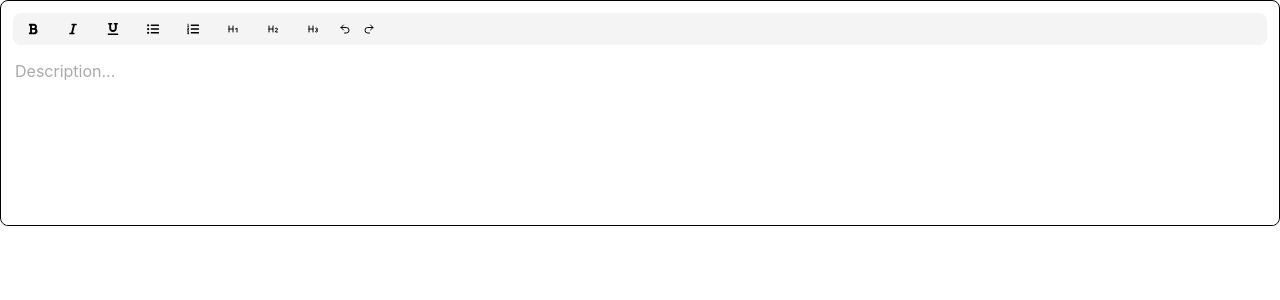
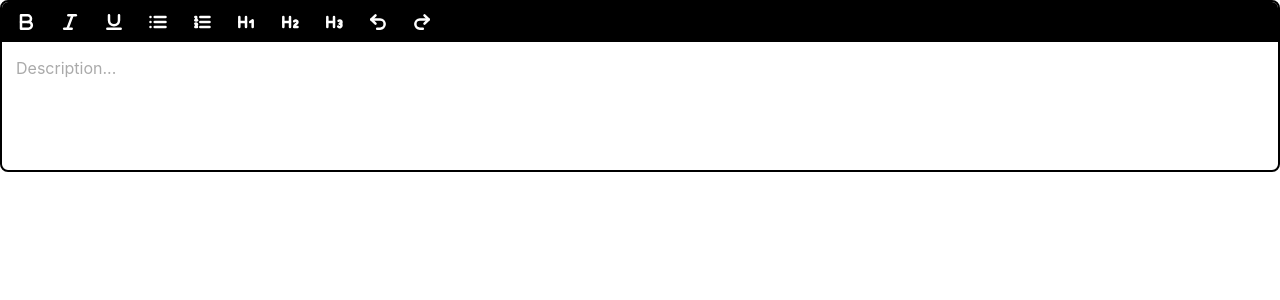
Before and after one commit to Balaganesh003/jobs-portal, a Next.js app: page /components/TiptapEditor in a window 1280 px wide. Shown: the top 300 px of the page. Built offline with nearby package versions, Linux system fonts and the light colour scheme.

Commit message:
updated the icons and styles in the tiptap editor

```diff
--- a/package.json
+++ b/package.json
@@ -26,6 +26,7 @@
     "autoprefixer": "10.4.14",
     "eslint": "8.43.0",
     "eslint-config-next": "13.4.6",
+    "lucide-react": "^0.248.0",
     "next": "13.4.6",
     "postcss": "8.4.24",
     "react": "18.2.0",
--- a/pages/components/TiptapEditor.jsx
+++ b/pages/components/TiptapEditor.jsx
@@ -7,22 +7,18 @@ import Dropcursor from '@tiptap/extension-dropcursor';
 import StarterKit from '@tiptap/starter-kit';
 import React from 'react';
 import Link from '@tiptap/extension-link';
-
 import {
-  FaBold,
-  FaItalic,
-  FaListOl,
-  FaListUl,
-  FaUnderline,
-} from 'react-icons/fa';
-
-import {
-  LuHeading1,
-  LuHeading2,
-  LuHeading3,
-  LuRedo2,
-  LuUndo2,
-} from 'react-icons/lu';
+  Bold,
+  Heading1,
+  Heading2,
+  Heading3,
+  List,
+  ListOrdered,
+  Italic,
+  Underline as Underline2,
+  Undo2,
+  Redo2,
+} from 'lucide-react';
 
 const MenuBar = ({ editor }) => {
   if (!editor) {
@@ -30,107 +26,154 @@ const MenuBar = ({ editor }) => {
   }
 
   return (
-    <div className="flex items-center justify-between p-[2px] mx-3 mt-3 rounded-lg bg-[#f4f4f4] font-graphik-regular">
-      <div className="flex  items-center gap-1 md:gap-2 lg:gap-3  mb-0 mx-1">
+    <div className="flex items-center px-[10px] py-[6px] space-x-2 sm:space-x-3 md:space-x-4 rounded-t-md bg-black    ">
       <button
         onClick={() => editor.chain().focus().toggleBold().run()}
         disabled={!editor.can().chain().focus().toggleBold().run()}
         className={
           editor.isActive('bold')
-              ? 'bg-black/[5%] p-2 rounded-lg'
-              : 'hover:bg-black/[5%] p-2 rounded-lg'
+            ? ' bg-white/[20%] p-1 rounded '
+            : 'hover:bg-white/[20%] p-1 rounded '
         }>
-          <FaBold className="w-3 h-3" />
+        <Bold
+          strokeWidth={2.5}
+          size={20}
+          absoluteStrokeWidth
+          className="text-white"
+        />
       </button>
+
       <button
         onClick={() => editor.chain().focus().toggleItalic().run()}
         disabled={!editor.can().chain().focus().toggleItalic().run()}
         className={
           editor.isActive('italic')
-              ? 'bg-black/[5%] p-2 rounded-lg'
-              : 'hover:bg-black/[5%] p-2 rounded-lg'
+            ? ' bg-white/[20%] p-1 rounded '
+            : 'hover:bg-white/[20%] p-1 rounded '
         }>
-          <FaItalic className="w-3 h-3" />
+        <Italic
+          strokeWidth={2.5}
+          size={20}
+          absoluteStrokeWidth
+          className="text-white"
+        />
       </button>
 
       <button
         onClick={() => editor.chain().focus().toggleUnderline().run()}
         className={
           editor.isActive('underline')
-              ? 'bg-black/[5%] p-2 rounded-lg'
-              : 'hover:bg-black/[5%] p-2 rounded-lg'
+            ? ' bg-white/[20%] p-1 rounded'
+            : 'hover:bg-white/[20%] p-1 rounded '
         }>
-          <FaUnderline className="w-3 h-3" />
+        <Underline2
+          strokeWidth={2.5}
+          size={20}
+          absoluteStrokeWidth
+          className="text-white"
+        />
       </button>
 
       <button
         onClick={() => editor.chain().focus().toggleBulletList().run()}
         className={
           editor.isActive('bulletList')
-              ? 'bg-black/[5%] p-2 rounded-lg'
-              : 'hover:bg-black/[5%] p-2 rounded-lg'
+            ? ' bg-white/[20%] p-1 rounded'
+            : 'hover:bg-white/[20%] p-1 rounded'
         }>
-          <FaListUl className="w-3 h-3" />
+        <List
+          strokeWidth={2.5}
+          size={20}
+          absoluteStrokeWidth
+          className="text-white"
+        />
       </button>
+
       <button
         onClick={() => editor.chain().focus().toggleOrderedList().run()}
         className={
           editor.isActive('orderedList')
-              ? 'bg-black/[5%] p-2 rounded-lg'
-              : 'hover:bg-black/[5%] p-2 rounded-lg'
+            ? ' bg-white/[20%] p-1 rounded'
+            : 'hover:bg-white/[20%] p-1 rounded'
         }>
-          <FaListOl className="w-3 h-3" />
+        <ListOrdered
+          strokeWidth={2.5}
+          size={20}
+          absoluteStrokeWidth
+          className="text-white"
+        />
       </button>
-        {/* h1 */}
 
-        {/* h2 */}
       <button
-          onClick={() =>
-            editor.chain().focus().toggleHeading({ level: 1 }).run()
-          }
+        onClick={() => editor.chain().focus().toggleHeading({ level: 1 }).run()}
         className={
           editor.isActive('heading', { level: 1 })
-              ? 'bg-black/[5%] p-2 rounded-lg'
-              : 'hover:bg-black/[5%] p-2 rounded-lg'
+            ? ' bg-white/[20%] p-1 rounded'
+            : 'hover:bg-white/[20%] p-1 rounded'
         }>
-          <LuHeading1 className="w-3 h-3" />
+        <Heading1
+          strokeWidth={2.5}
+          size={20}
+          absoluteStrokeWidth
+          className="text-white"
+        />
       </button>
-        {/* h3 */}
+
       <button
-          onClick={() =>
-            editor.chain().focus().toggleHeading({ level: 2 }).run()
-          }
+        onClick={() => editor.chain().focus().toggleHeading({ level: 2 }).run()}
         className={
           editor.isActive('heading', { level: 2 })
-              ? 'bg-black/[5%] p-2 rounded-lg'
-              : 'hover:bg-black/[5%] p-2 rounded-lg'
+            ? ' bg-white/[20%] p-1 rounded'
+            : 'hover:bg-white/[20%] p-1 rounded'
         }>
-          <LuHeading2 className="w-3 h-3" />
+        <Heading2
+          strokeWidth={2.5}
+          size={20}
+          absoluteStrokeWidth
+          className="text-white"
+        />
       </button>
-        {/* undo */}
+
       <button
-          onClick={() =>
-            editor.chain().focus().toggleHeading({ level: 3 }).run()
-          }
+        onClick={() => editor.chain().focus().toggleHeading({ level: 3 }).run()}
         className={
           editor.isActive('heading', { level: 3 })
-              ? 'bg-black/[5%] p-2 rounded-lg'
-              : 'hover:bg-black/[5%] p-2 rounded-lg'
+            ? ' bg-white/[20%] p-1 rounded'
+            : 'hover:bg-white/[20%] p-1 rounded'
         }>
-          <LuHeading3 className="w-3 h-3" />
+        <Heading3
+          strokeWidth={2.5}
+          size={20}
+          absoluteStrokeWidth
+          className="text-white"
+        />
       </button>
-        {/* redo */}
+
       <button
         onClick={() => editor.chain().focus().undo().run()}
         disabled={!editor.can().chain().focus().undo().run()}>
-          <LuUndo2 className="w-3 h-3 font-bold" />
+        <div className="hover:bg-white/20 p-1 cursor-pointer rounded">
+          <Undo2
+            strokeWidth={2.5}
+            size={20}
+            absoluteStrokeWidth
+            className="text-white "
+          />
+        </div>
       </button>
+
       <button
         onClick={() => editor.chain().focus().redo().run()}
         disabled={!editor.can().chain().focus().redo().run()}>
-          <LuRedo2 className="w-3 h-3" />
+        <div className="hover:bg-white/20 p-1 cursor-pointer rounded">
+          <Redo2
+            strokeWidth={2.5}
+            size={20}
+            absoluteStrokeWidth
+            className="text-white"
+          />
+        </div>
       </button>
-      </div>
     </div>
   );
 };
@@ -166,7 +209,7 @@ const TiptapEditor = ({ setDescription }) => {
   });
 
   return (
-    <div className="w-full bg-white border-[1px] rounded-lg border-black">
+    <div className="w-full  bg-white border-[2px] rounded-lg border-black">
       <MenuBar editor={editor} className="menubar" />
       <EditorContent editor={editor} className="" />
     </div>
--- a/pages/index.js
+++ b/pages/index.js
@@ -10,8 +10,7 @@ const inter = Inter({
 export default function Home() {
   const [description, setDescription] = useState('');
   return (
-    <main
-      className={` min-h-screen  items-center justify-between p-24 ${inter.className}`}>
+    <main className={`  items-center justify-between p-24 ${inter.className}`}>
       <TiptapEditor description={description} setDescription={setDescription} />
     </main>
   );
--- a/styles/styles.scss
+++ b/styles/styles.scss
@@ -1,15 +1,6 @@
 .ProseMirror {
   > * + * {
     margin-top: 0.75em;
-  }
-
-  img {
-    height: auto;
-    max-width: 100%;
-
-    &.ProseMirror-selectednode {
-      outline: 3px solid #68cef8;
-    }
   }
 
   h1 {
@@ -37,13 +28,6 @@
     padding: 0 1.5rem;
   }
 
-  a {
-    color: #000;
-    text-decoration: underline;
-    font-weight: 600;
-    font-family: 'graphik-semibold';
-  }
-
   li {
     margin: 0.5em 0;
   }
@@ -63,9 +47,7 @@
 
 .ProseMirror {
   padding: 14px;
-  background: #fff;
-  min-height: 11.25rem;
-  border-radius: 0.5rem;
+  min-height: 8rem;
   outline: none;
 }
 
```
Also changed, not shown: 1 other file (tests, documents, lock files or other folders). Lines whose indentation alone changed are shown as unchanged.
